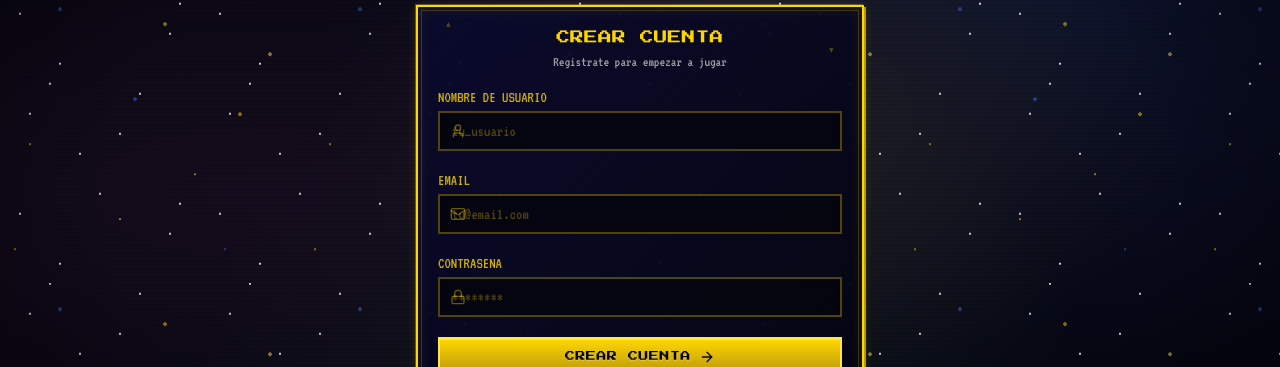
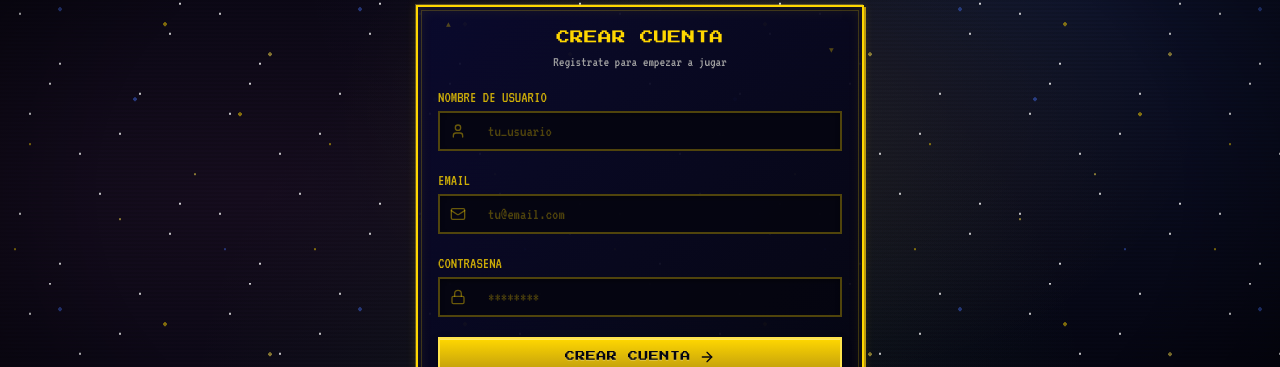
Before and after one commit to Crapst22/EmuladorOnline, a Next.js app: page /auth/register in a window 1280 px wide. Shown: the part 208-575 px from the top of the page. Built offline with nearby package versions, Linux system fonts and the light colour scheme.

Commit message:
fix login

```diff
--- a/src/app/(dashboard)/profile/page.tsx
+++ b/src/app/(dashboard)/profile/page.tsx
@@ -115,7 +115,7 @@ export default function ProfilePage() {
                 <User className="absolute left-3 top-1/2 h-4 w-4 -translate-y-1/2 text-[#FFD700]/40" />
                 <Input
                   id="username"
-                  className="pl-10"
+                  className="!pl-12"
                   value={username}
                   onChange={(e) => setUsername(e.target.value)}
                 />
--- a/src/app/auth/login/page.tsx
+++ b/src/app/auth/login/page.tsx
@@ -51,14 +51,14 @@ export default function LoginPage() {
             <Label htmlFor="email">EMAIL</Label>
             <div className="relative">
               <Mail className="absolute left-3 top-1/2 h-4 w-4 -translate-y-1/2 text-[#FFD700]/40" />
-              <Input id="email" type="email" placeholder="tu@email.com" className="pl-10" value={email} onChange={(e) => setEmail(e.target.value)} required />
+              <Input id="email" type="email" placeholder="tu@email.com" className="!pl-12" value={email} onChange={(e) => setEmail(e.target.value)} required />
             </div>
           </div>
           <div className="space-y-2">
             <Label htmlFor="password">CONTRASENA</Label>
             <div className="relative">
               <Lock className="absolute left-3 top-1/2 h-4 w-4 -translate-y-1/2 text-[#FFD700]/40" />
-              <Input id="password" type="password" placeholder="********" className="pl-10" value={password} onChange={(e) => setPassword(e.target.value)} required />
+              <Input id="password" type="password" placeholder="********" className="!pl-12" value={password} onChange={(e) => setPassword(e.target.value)} required />
             </div>
           </div>
           <div className="flex justify-end">
--- a/src/app/auth/recover/page.tsx
+++ b/src/app/auth/recover/page.tsx
@@ -76,7 +76,7 @@ export default function RecoverPage() {
                 id="email"
                 type="email"
                 placeholder="tu@email.com"
-                className="pl-10"
+                className="!pl-12"
                 value={email}
                 onChange={(e) => setEmail(e.target.value)}
                 required
--- a/src/app/auth/register/page.tsx
+++ b/src/app/auth/register/page.tsx
@@ -63,21 +63,21 @@ export default function RegisterPage() {
             <Label htmlFor="username">NOMBRE DE USUARIO</Label>
             <div className="relative">
               <User className="absolute left-3 top-1/2 h-4 w-4 -translate-y-1/2 text-[#FFD700]/40" />
-              <Input id="username" placeholder="tu_usuario" className="pl-10" value={username} onChange={(e) => setUsername(e.target.value)} required minLength={3} />
+              <Input id="username" placeholder="tu_usuario" className="!pl-12" value={username} onChange={(e) => setUsername(e.target.value)} required minLength={3} />
             </div>
           </div>
           <div className="space-y-2">
             <Label htmlFor="email">EMAIL</Label>
             <div className="relative">
               <Mail className="absolute left-3 top-1/2 h-4 w-4 -translate-y-1/2 text-[#FFD700]/40" />
-              <Input id="email" type="email" placeholder="tu@email.com" className="pl-10" value={email} onChange={(e) => setEmail(e.target.value)} required />
+              <Input id="email" type="email" placeholder="tu@email.com" className="!pl-12" value={email} onChange={(e) => setEmail(e.target.value)} required />
             </div>
           </div>
           <div className="space-y-2">
             <Label htmlFor="password">CONTRASENA</Label>
             <div className="relative">
               <Lock className="absolute left-3 top-1/2 h-4 w-4 -translate-y-1/2 text-[#FFD700]/40" />
-              <Input id="password" type="password" placeholder="********" className="pl-10" value={password} onChange={(e) => setPassword(e.target.value)} required minLength={6} />
+              <Input id="password" type="password" placeholder="********" className="!pl-12" value={password} onChange={(e) => setPassword(e.target.value)} required minLength={6} />
             </div>
           </div>
         </CardContent>
```
